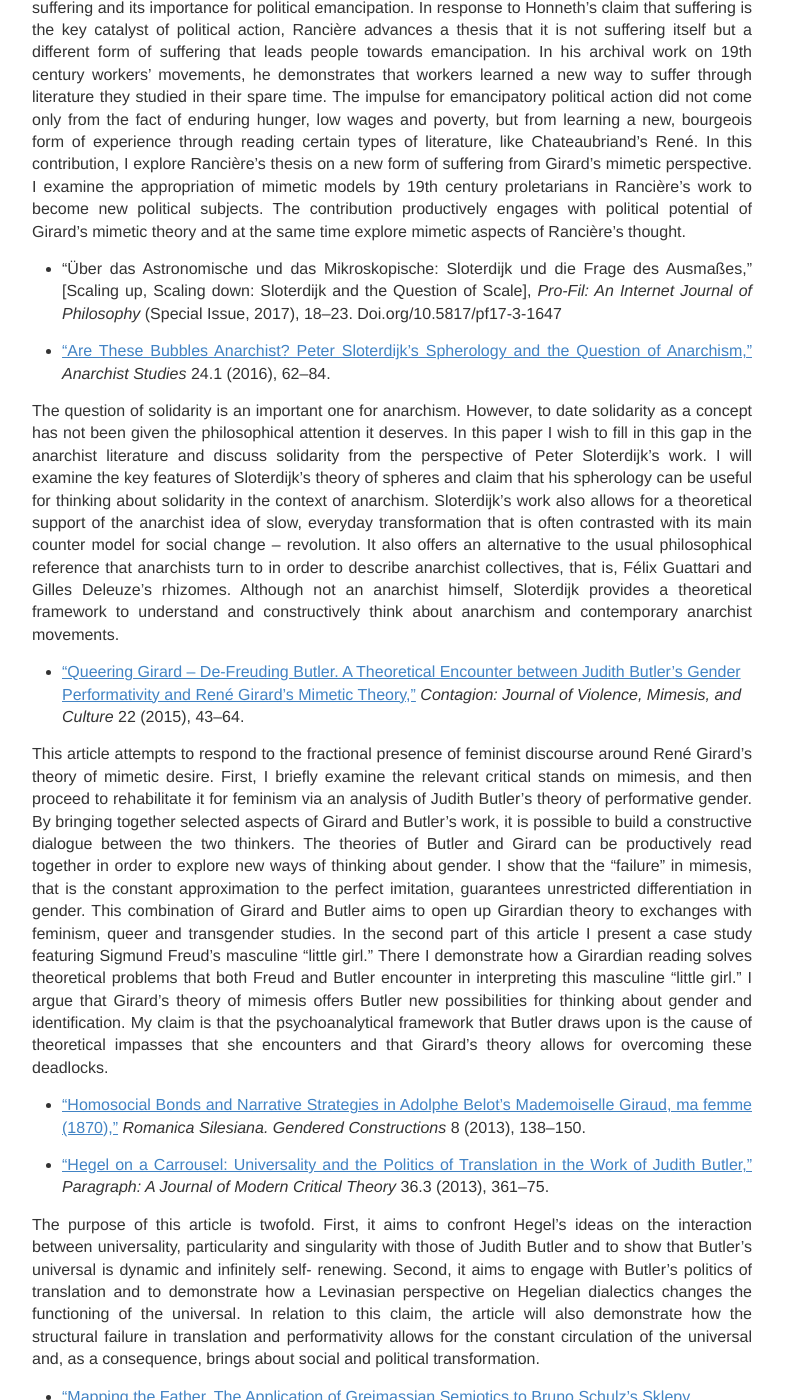
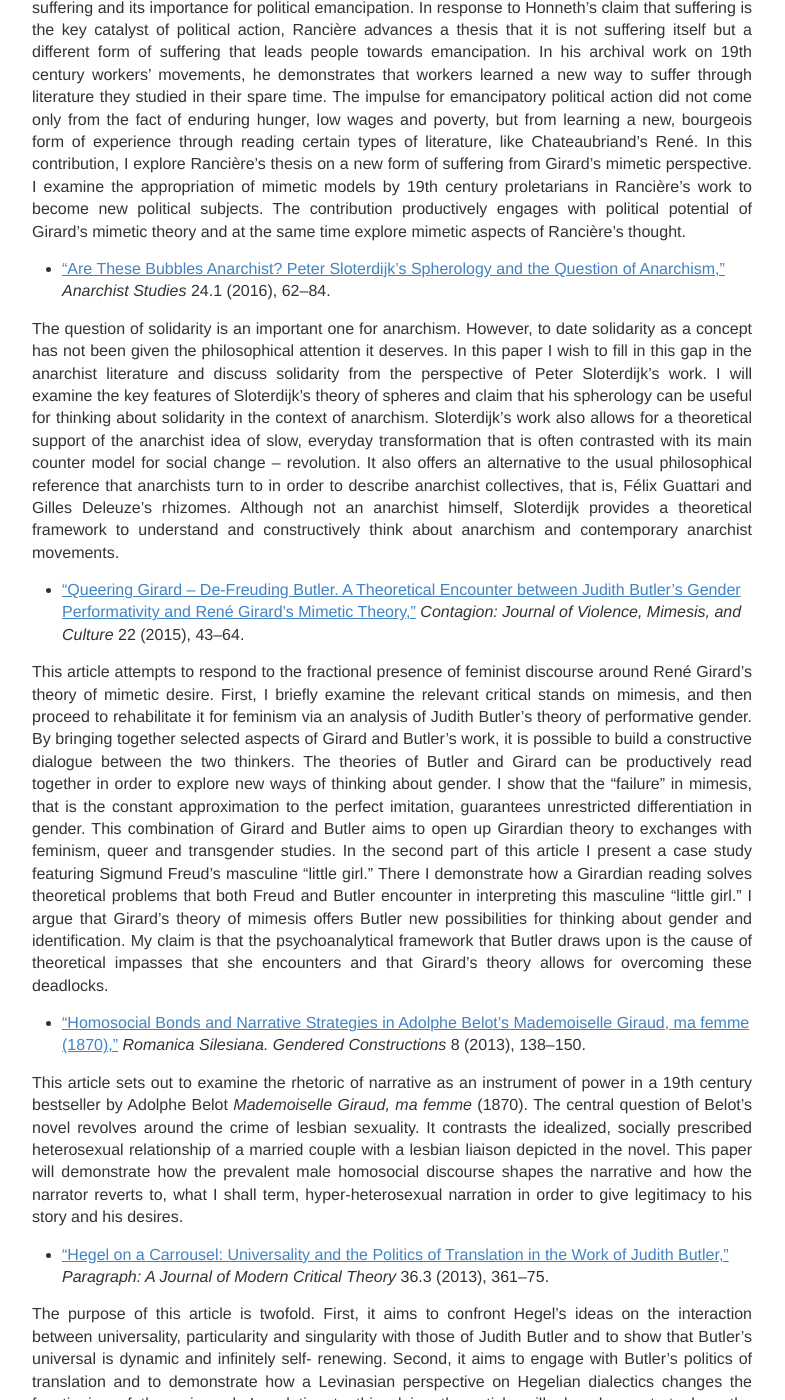
Before and after one commit to IJanicka/IJanicka.github.io, a Jekyll site: the page built from publications.md, in a window 1280 px wide and 1400 px high, scrolled down 2875 px. Shown: the whole window, without its empty margins (248-1033 px from the left). Built offline with Jekyll 4.4.1, drawn with Linux system fonts in a browser that asks for light colours.

Commit message:
Update publications.md

```diff
--- a/publications.md
+++ b/publications.md
@@ -45,7 +45,6 @@
 
 This contribution explores the question of political subjectivation in both René Girard and Jacques Rancière’s work. In his recent engagement with Axel Honneth, Rancière clarifies his position on suffering and its importance for political emancipation. In response to Honneth’s claim that suffering is the key catalyst of political action, Rancière advances a thesis that it is not suffering itself but a different form of suffering that leads people towards emancipation. In his archival work on 19th century workers’ movements, he demonstrates that workers learned a new way to suffer through literature they studied in their spare time. The impulse for emancipatory political action did not come only from the fact of enduring hunger, low wages and poverty, but from learning a new, bourgeois form of experience through reading certain types of literature, like Chateaubriand’s René. In this contribution, I explore Rancière’s thesis on a new form of suffering from Girard’s mimetic perspective. I examine the appropriation of mimetic models by 19th century proletarians in Rancière’s work to become new political subjects. The contribution productively engages with political potential of Girard’s mimetic theory and at the same time explore mimetic aspects of Rancière’s thought.
 
-*	“Über das Astronomische und das Mikroskopische: Sloterdijk und die Frage des Ausmaßes,” [Scaling up, Scaling down: Sloterdijk and the Question of Scale], *Pro-Fil: An Internet Journal of Philosophy* (Special Issue, 2017), 18–23. Doi.org/10.5817/pf17-3-1647<br>
 
 *	<a href="../articles/Iwona Janicka_Are These Bubbles Anarchist_Anarchist Studies 24-1-2016.pdf" target="_blank">“Are These Bubbles Anarchist? Peter Sloterdijk’s Spherology and the Question of Anarchism,”</a> *Anarchist Studies* 24.1 (2016), 62–84.<br>
 
@@ -57,7 +56,7 @@
 
 *	<a href="../articles/Iwona Janicka_Homosocial bonds and narrative strategies_Romanica Silesiana_2013.pdf" target="_blank">“Homosocial Bonds and Narrative Strategies in Adolphe Belot’s Mademoiselle Giraud, ma femme (1870),”</a> *Romanica Silesiana. Gendered Constructions* 8 (2013), 138–150.<br>
 
-
+This article sets out to examine the rhetoric of narrative as an instrument of power in a 19th century bestseller by Adolphe Belot *Mademoiselle Giraud, ma femme* (1870).  The central question of Belot’s novel revolves around the crime of lesbian sexuality. It contrasts the idealized, socially prescribed heterosexual relationship of a married couple with a lesbian liaison depicted in the novel. This paper will demonstrate how the prevalent male homosocial discourse shapes the narrative and how the narrator reverts to, what I shall term, hyper-heterosexual narration in order to give legitimacy to his story and his desires.
 
 *	<a href="../articles/Iwona Janicka_Hegel on a Carrousel_Published in Paragraph_ Nov 2013.pdf" target="_blank">“Hegel on a Carrousel: Universality and the Politics of Translation in the Work of Judith Butler,”</a> *Paragraph: A Journal of Modern Critical Theory* 36.3 (2013), 361–75.<br>
 
```
